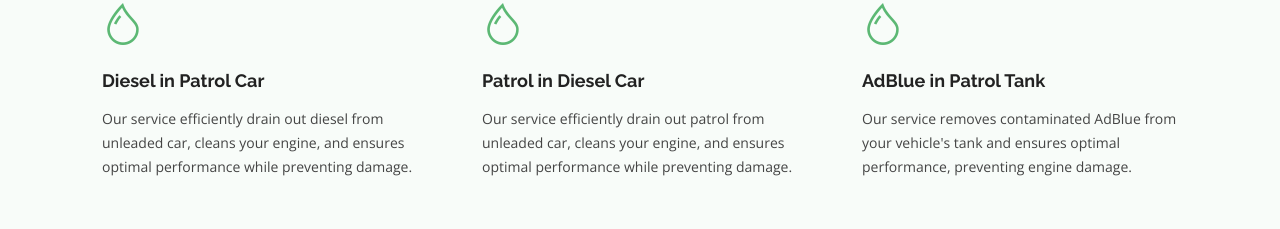
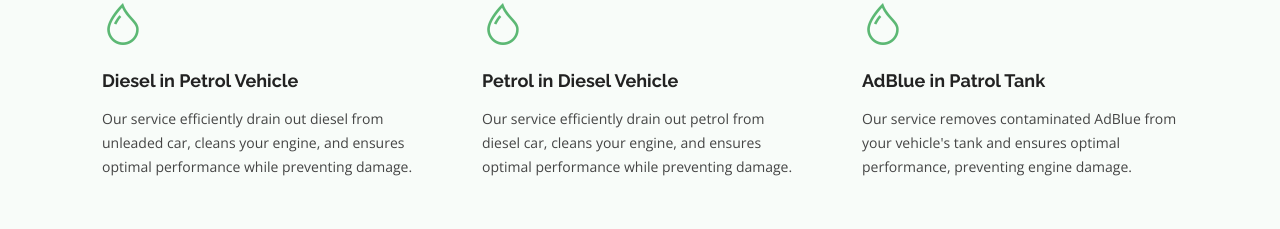
Before and after one commit to RanaMuzamal/wrong-fuel-fixer, a plain HTML site: page index.html in a window 1280 px wide. Shown: the part 678-907 px from the top of the page. Drawn offline with nearby package versions, Linux system fonts and the light colour scheme.

Commit message:
fix issues in wrong fiel fixing service

```diff
--- a/index.html
+++ b/index.html
@@ -204,7 +204,7 @@
             <div class="col-lg-4 col-md-6">
               <div class="icon-box">
                 <div class="icon"><i class="bi bi-droplet"></i></div>
-                <h4 class="title"><a href="">Diesel in Patrol Car</a></h4>
+                <h4 class="title"><a href="">Diesel in Petrol Vehicle</a></h4>
                 <p class="description">
                   Our service efficiently drain out diesel from unleaded
                   car, cleans your engine, and ensures optimal performance while
@@ -215,9 +215,9 @@
             <div class="col-lg-4 col-md-6">
               <div class="icon-box">
                 <div class="icon"><i class="bi bi-droplet"></i></div>
-                <h4 class="title"><a href="">Patrol in Diesel Car</a></h4>
+                <h4 class="title"><a href="">Petrol in Diesel Vehicle</a></h4>
                 <p class="description">
-                  Our service efficiently drain out patrol from unleaded
+                  Our service efficiently drain out petrol from diesel
                   car, cleans your engine, and ensures optimal performance while
                   preventing damage.
                 </p>
```
